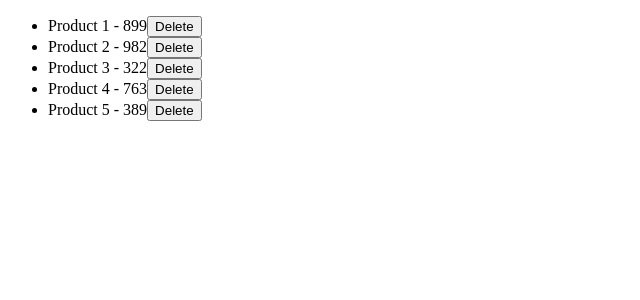
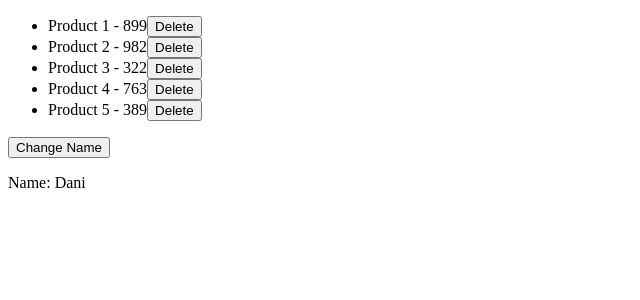
Before and after one commit to DaniAndhika/belajar_react, a React (Create React App) app: page / in a window 1280 px wide. Shown: the top 300 px of the page, without its empty margins (0-640 px from the left). Built offline with nearby package versions, Linux system fonts and the light colour scheme.

Commit message:
add about contact js

```diff
--- a/package.json
+++ b/package.json
@@ -8,6 +8,7 @@
     "@testing-library/user-event": "^13.5.0",
     "react": "^18.2.0",
     "react-dom": "^18.2.0",
+    "react-router-dom": "^6.3.0",
     "react-scripts": "5.0.1",
     "web-vitals": "^2.1.4"
   },
--- a/src/App.js
+++ b/src/App.js
@@ -35,17 +35,21 @@ function App() {
     {id: 5, title: 'Product 5', price: 389}
   ]);
 
+  const [name, setName] = useState('Dani');
+
   const deleteProduct = (productId) => {
     const newProducts = products.filter(product => product.id !== productId);
     setProducts(newProducts);
   }
   useEffect(() => {
     console.log('Use Effect Running');
-  });
+  }, [name]);
 
   return (
     <div>
       <ProductList products={ products } deleteProduct={ deleteProduct }/>
+      <button onClick={ () => setName('John') }>Change Name</button>
+      <p>Name: { name }</p>
     </div>
   );
 }
```
Also changed, not shown: src/components/About.js (added, +9 -0 lines), src/components/Contact.js (added, +9 -0 lines), 1 other file (tests, documents, lock files or other folders).
